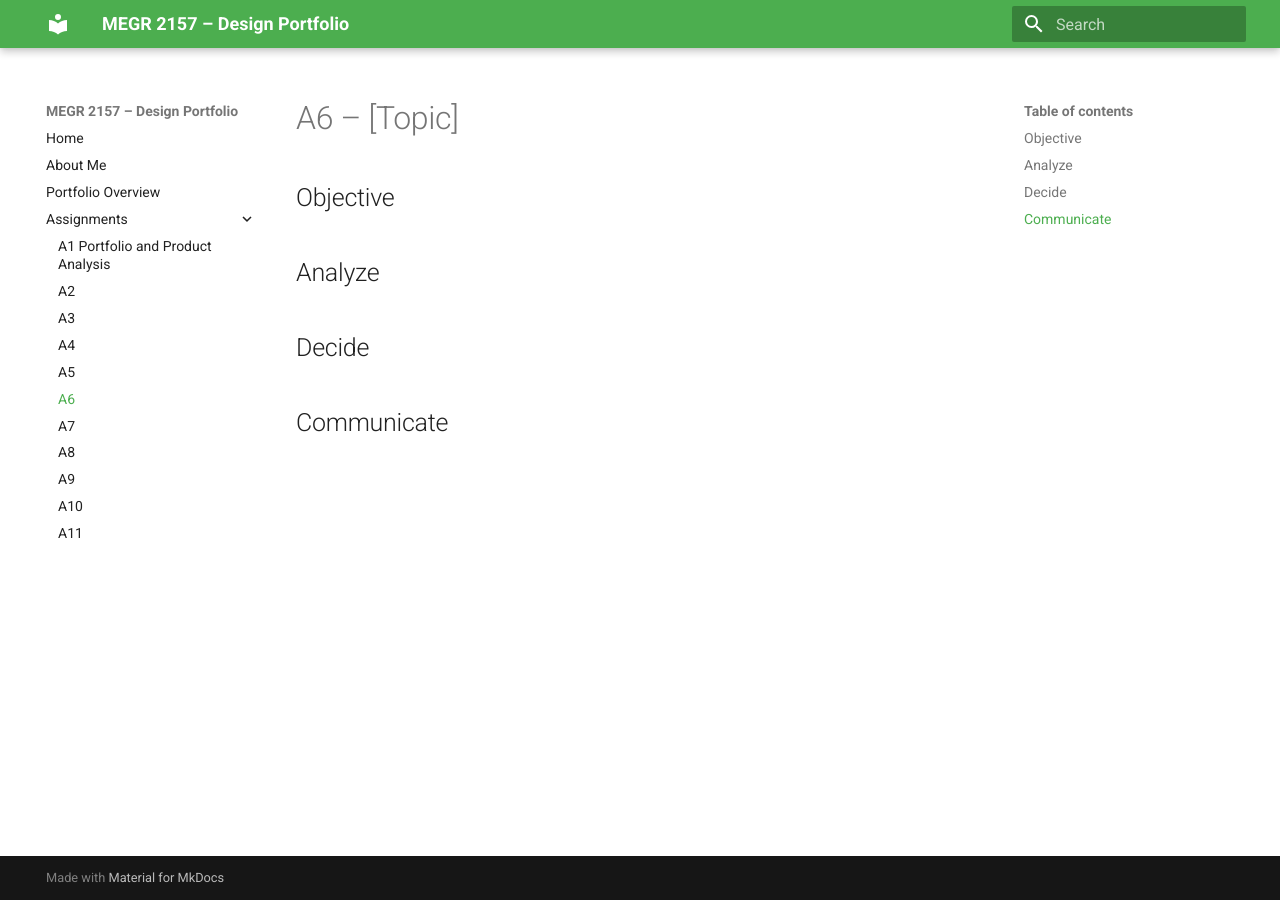
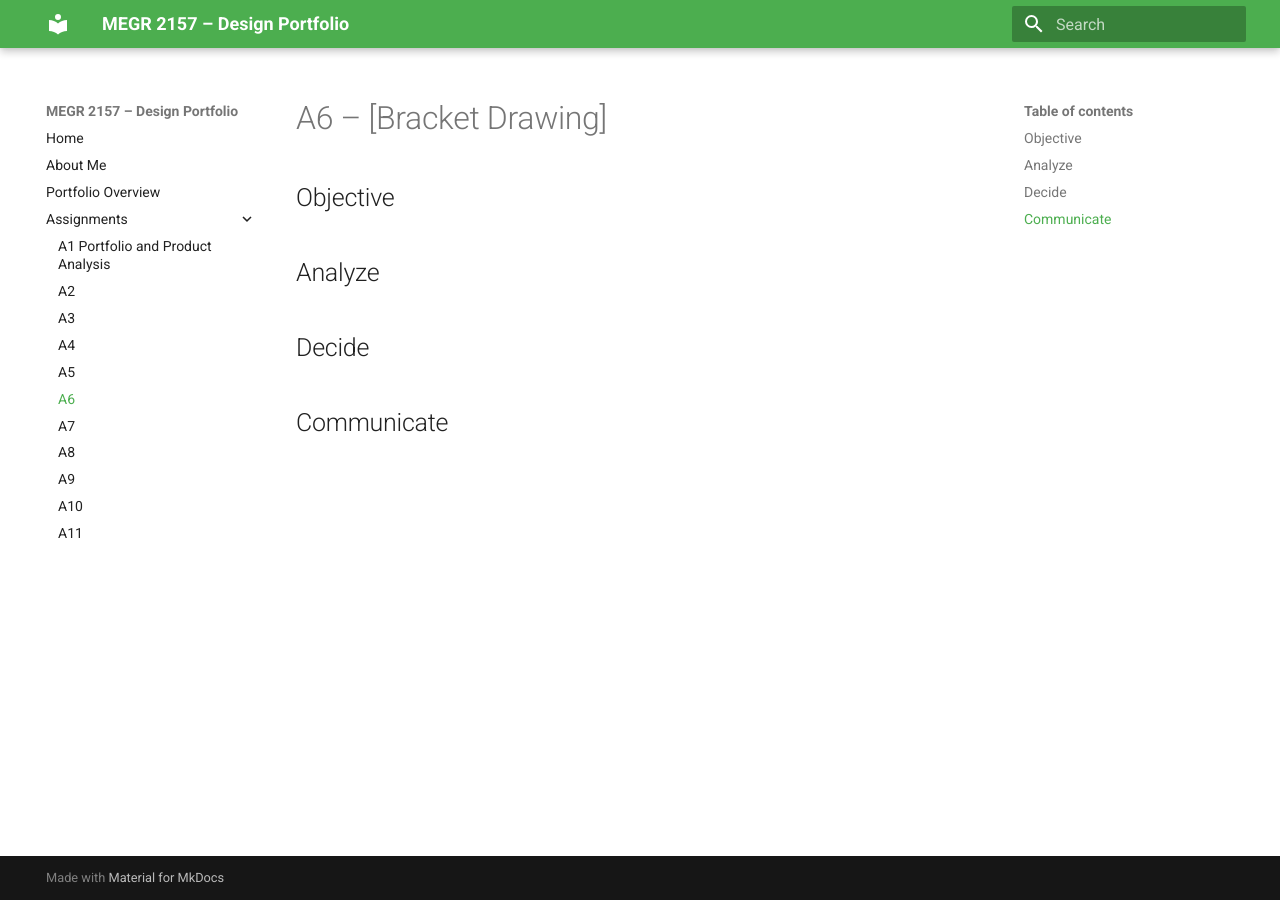
Before and after one commit to ethanking13/ethanking---megr2156-portfolio, an MkDocs documentation site: the page built from docs/assignments/A06/index.md, in a window 1280 px wide. Built offline with MkDocs 1.6.1 and Material for MkDocs 9.7.7, drawn with Linux system fonts in a browser that asks for light colours.

Commit message:
Update assignment title to 'Bracket Drawing'

```diff
--- a/docs/assignments/A06/index.md
+++ b/docs/assignments/A06/index.md
@@ -1,4 +1,4 @@
-# A6 – [Topic]
+# A6 – [Bracket Drawing]
 
 ## Objective
 
```
